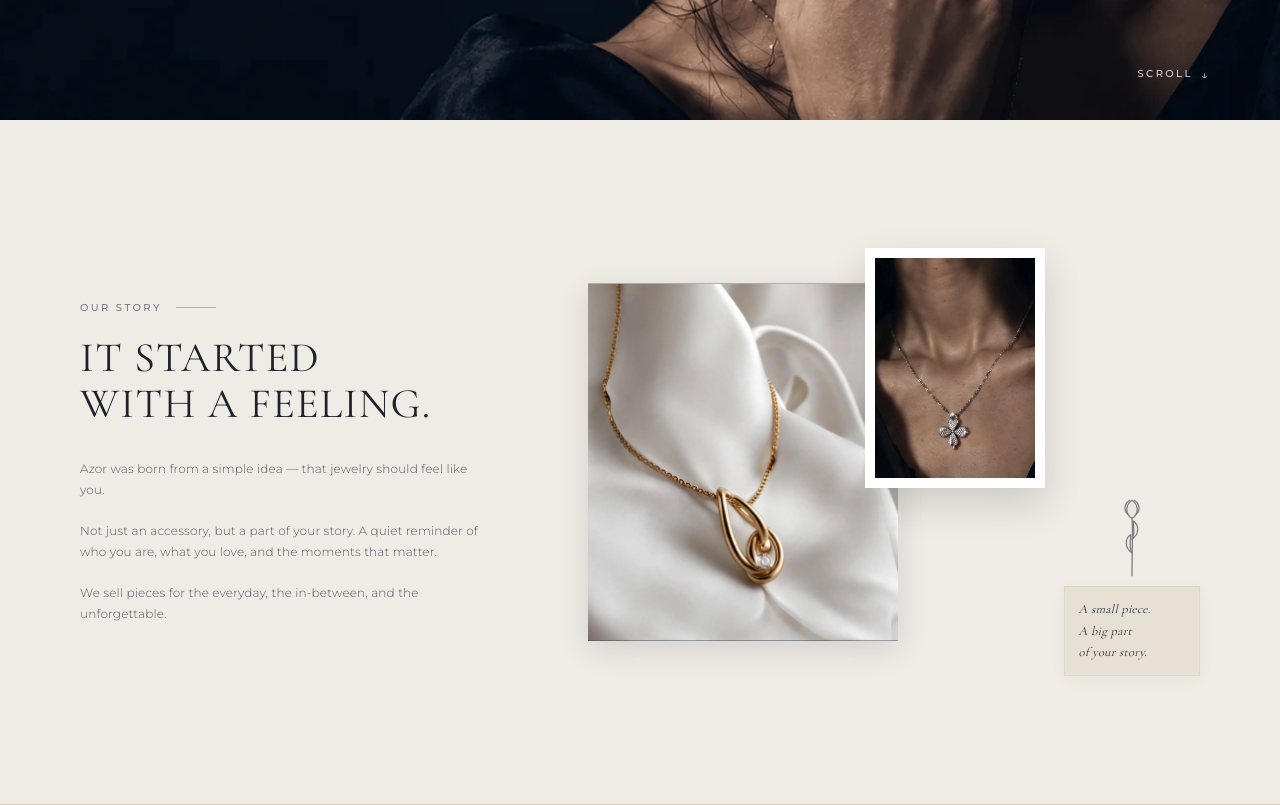
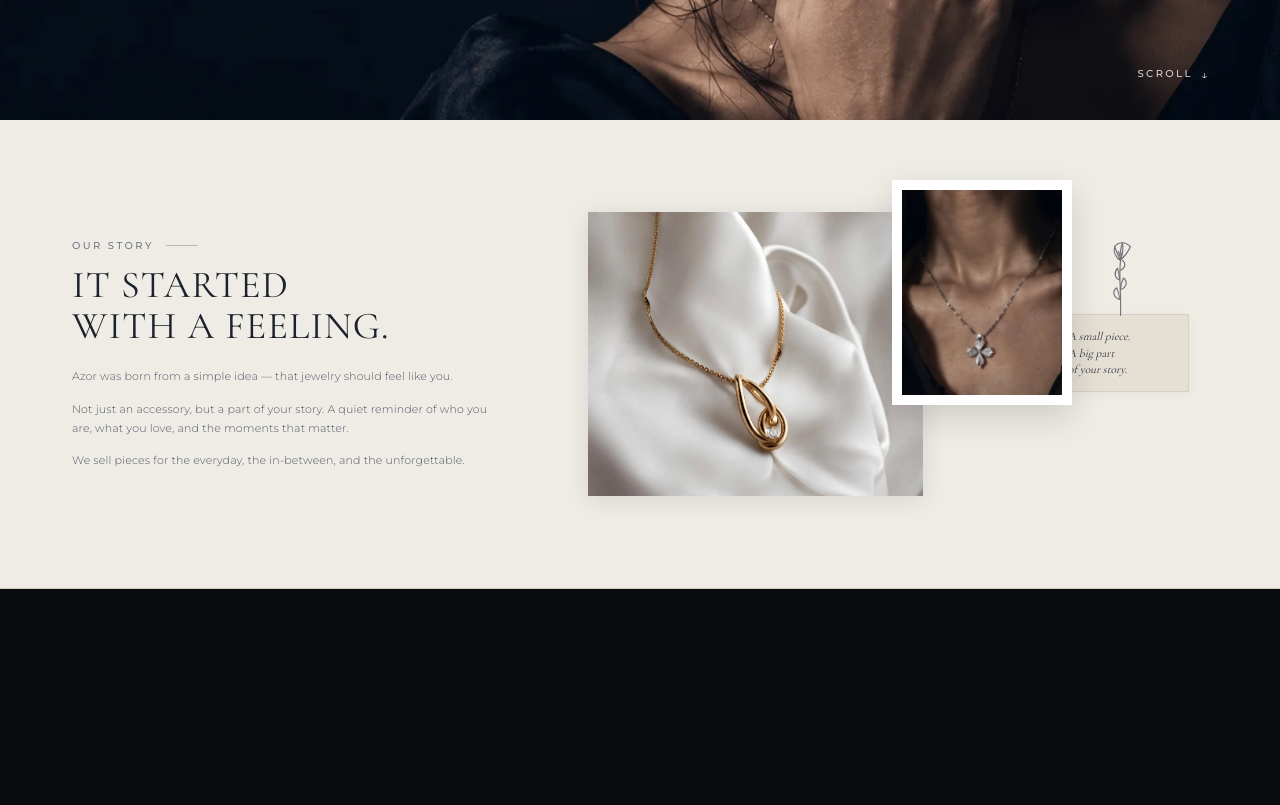
Before and after one commit to rayyan237/AZOR, a Next.js app: page /about in a window 1280 px wide. Shown: the part 680-1485 px from the top of the page. After the commit the page ends 1269 px from the top, so only its background shows below. Built offline with nearby package versions, Linux system fonts and the light colour scheme.

Commit message:
fix(about-story): tighten section vertical height, set landscape aspect ratio on main image, and nest note card with botanical sketch

```diff
--- a/src/components/about/OurStorySection.tsx
+++ b/src/components/about/OurStorySection.tsx
@@ -9,23 +9,23 @@ export function OurStorySection() {
     <section
       id="our-story"
       aria-label="Our Story - It Started With A Feeling"
-      className="relative w-full bg-[#EFECE6] text-[#1B222C] border-b border-[#D5CFBF] py-16 sm:py-20 md:py-24 lg:py-28 px-6 sm:px-10 lg:px-16 xl:px-20 select-none overflow-hidden"
+      className="relative w-full bg-[#EFECE6] text-[#1B222C] border-b border-[#D5CFBF] py-8 xs:py-10 sm:py-12 md:py-14 lg:py-16 px-5 xs:px-6 sm:px-8 md:px-10 lg:px-14 xl:px-18 2xl:px-20 select-none overflow-hidden"
     >
-      <div className="max-w-[1360px] mx-auto grid grid-cols-1 lg:grid-cols-12 gap-12 lg:gap-8 items-center">
+      <div className="max-w-[1440px] mx-auto grid grid-cols-1 lg:grid-cols-12 gap-8 lg:gap-6 xl:gap-10 items-center">
 
         {/* ================= LEFT COLUMN: STORY NARRATIVE (lg:col-span-5) ================= */}
-        <div className="lg:col-span-5 flex flex-col items-start max-w-[420px] lg:pr-4">
+        <div className="lg:col-span-5 flex flex-col items-start max-w-[420px]">
 
-          {/* Eyebrow + Hairline Rule */}
-          <div className="flex items-center gap-3.5 mb-4 sm:mb-5">
+          {/* Eyebrow with hairline rule */}
+          <div className="flex items-center gap-3 mb-2.5 sm:mb-3">
             <span className="text-[9px] xs:text-[9.5px] sm:text-[10px] font-[family-name:var(--font-sans)] font-medium tracking-[0.24em] uppercase text-[#747B86]">
               {ourStory.eyebrow}
             </span>
-            <span className="w-10 h-[1px] bg-[#1B222C]/30" aria-hidden="true" />
+            <span className="w-8 h-[1px] bg-[#1B222C]/25" aria-hidden="true" />
           </div>
 
           {/* Heading */}
-          <h2 className="text-[28px] xs:text-[32px] sm:text-[38px] xl:text-[42px] font-[family-name:var(--font-serif)] font-normal tracking-[0.03em] leading-[1.08] text-[#1B222C] mb-6 sm:mb-8">
+          <h2 className="text-[26px] xs:text-[30px] sm:text-[34px] xl:text-[38px] font-[family-name:var(--font-serif)] font-normal tracking-[0.03em] leading-[1.08] text-[#1B222C] mb-4 sm:mb-5">
             {ourStory.titleLines.map((line, idx) => (
               <span key={idx} className="block">
                 {line}
@@ -33,8 +33,8 @@ export function OurStorySection() {
             ))}
           </h2>
 
-          {/* 3 Editorial Stanzas */}
-          <div className="space-y-4 sm:space-y-5 text-[11px] xs:text-[11.5px] sm:text-[12px] font-[family-name:var(--font-sans)] font-light leading-[1.75] text-[#525A67] tracking-[0.015em]">
+          {/* 3 Narrative Stanzas */}
+          <div className="space-y-3 sm:space-y-3.5 text-[11px] xs:text-[11.5px] font-[family-name:var(--font-sans)] font-light leading-[1.7] text-[#525A67] tracking-[0.015em]">
             {ourStory.stanzas.map((stanza, idx) => (
               <p key={idx}>{stanza}</p>
             ))}
@@ -45,22 +45,25 @@ export function OurStorySection() {
         {/* ================= RIGHT COLUMN: EDITORIAL COLLAGE (lg:col-span-7) ================= */}
         <div className="lg:col-span-7 relative w-full flex items-center justify-center lg:justify-end">
 
-          {/* Composition Container: Matches the proportions of the reference */}
-          <div className="relative w-full max-w-[560px] sm:max-w-[620px] h-[340px] xs:h-[380px] sm:h-[430px] md:h-[460px]">
+          {/*
+            Tight, landscape-proportioned collage container.
+            Enforces strict proportional alignment matching the reference photography.
+          */}
+          <div className="relative w-full max-w-[500px] sm:max-w-[580px] lg:max-w-[620px] h-[260px] xs:h-[290px] sm:h-[320px] md:h-[340px] flex items-center">
 
-            {/* 1. Main Center Image: Clasping Hands (Aspect ~ 1:1.15) */}
-            <div className="absolute left-0 sm:left-2 top-1/2 -translate-y-1/2 w-[54%] xs:w-[52%] sm:w-[50%] aspect-[1/1.15] overflow-hidden bg-[#070D18] shadow-[0_8px_30px_rgba(0,0,0,0.12)]">
+            {/* 1. Main Center Image: Clasped Hands (Slightly Landscape ~ 1.15 : 1) */}
+            <div className="relative w-[56%] sm:w-[54%] aspect-[1.18/1] overflow-hidden bg-[#070D18] shadow-[0_4px_24px_rgba(0,0,0,0.1)] shrink-0">
               <Image
                 src={ourStory.images.main.src}
                 alt={ourStory.images.main.alt}
                 fill
-                sizes="(max-width: 640px) 50vw, 320px"
+                sizes="(max-width: 640px) 55vw, 340px"
                 className="object-cover object-center pointer-events-none select-none"
               />
             </div>
 
-            {/* 2. Overlapping White Polaroid: Pendant Necklace */}
-            <div className="absolute left-[48%] xs:left-[47%] sm:left-[46%] top-2 sm:top-4 w-[32%] xs:w-[30%] sm:w-[29%] aspect-[3/4] bg-white p-1.5 xs:p-2 sm:p-2.5 shadow-[0_16px_36px_rgba(0,0,0,0.14)] z-20">
+            {/* 2. Overlapping Framed Polaroid Photo (Necklace Pendant) */}
+            <div className="absolute left-[50%] sm:left-[49%] top-0 sm:-top-1 w-[31%] sm:w-[29%] aspect-[3.2/4] bg-white p-1.5 xs:p-2 sm:p-2.5 shadow-[0_12px_32px_rgba(0,0,0,0.14)] z-20">
               <div className="relative w-full h-full overflow-hidden bg-[#070D18]">
                 <Image
                   src={ourStory.images.polaroid.src}
@@ -72,40 +75,48 @@ export function OurStorySection() {
               </div>
             </div>
 
-            {/* 3. Far-Right Stack: Botanical Flower Illustration + Note Cardlet */}
-            <div className="absolute right-0 bottom-2 sm:bottom-4 w-[24%] xs:w-[23%] sm:w-[22%] flex flex-col items-center">
+            {/* 3. Small Note Cardlet + Flower Illustration: Attached directly right */}
+            <div className="absolute left-[77%] sm:left-[75%] top-[18%] sm:top-[16%] w-[23%] sm:w-[22%] z-10 flex flex-col items-center">
 
-              {/* Accurate Botanical Flower Vector */}
-              <div className="w-10 sm:w-12 h-16 sm:h-20 mb-2 opacity-55 pointer-events-none">
+              {/* Botanical Sketch: Cosmos/Poppy wildflower with climbing leaves */}
+              <div className="w-9 xs:w-10 sm:w-11 h-16 xs:h-18 sm:h-20 -mb-1 opacity-60 pointer-events-none">
                 <svg
-                  viewBox="0 0 40 70"
+                  viewBox="0 0 45 80"
                   fill="none"
                   stroke="#1B222C"
-                  strokeWidth="1.1"
+                  strokeWidth="1.15"
                   strokeLinecap="round"
                   strokeLinejoin="round"
                   className="w-full h-full"
                 >
                   {/* Stem */}
-                  <path d="M20 68 C20 45, 21 28, 20 18" />
-                  {/* Left Leaf */}
-                  <path d="M20 48 C14 44, 13 36, 19 32 C19 38, 17 43, 20 48 Z" fill="#1B222C" fillOpacity="0.05" />
-                  {/* Right Leaf */}
-                  <path d="M20 36 C26 32, 27 24, 21 20 C21 26, 23 31, 20 36 Z" fill="#1B222C" fillOpacity="0.05" />
-                  {/* Flower Petals */}
-                  <path d="M20 18 C14 14, 14 6, 20 2 C26 6, 26 14, 20 18 Z" fill="#1B222C" fillOpacity="0.05" />
-                  <path d="M16 14 C12 10, 14 4, 18 2" />
-                  <path d="M24 14 C28 10, 26 4, 22 2" />
+                  <path d="M22 78 C23 58, 20 40, 22 22" />
+
+                  {/* Stem Leaves Staggered */}
+                  <path d="M21 62 C15 60, 13 54, 18 50 C20 54, 21 58, 21 62 Z" />
+                  <path d="M22 52 C28 50, 30 44, 25 40 C23 44, 22 48, 22 52 Z" />
+                  <path d="M21 42 C16 40, 15 34, 19 30 C20 34, 21 38, 21 42 Z" />
+                  <path d="M22 32 C27 30, 28 25, 24 22" />
+
+                  {/* Wildflower Cup & Petals */}
+                  <path d="M22 22 C18 20, 14 14, 16 8 C18 13, 20 18, 22 22 Z" />
+                  <path d="M22 22 C21 16, 22 10, 24 4 C25 10, 24 16, 22 22 Z" />
+                  <path d="M22 22 C25 18, 30 14, 32 8 C30 13, 26 18, 22 22 Z" />
+                  <path d="M16 8 C19 4, 22 4, 24 4 C27 4, 30 6, 32 8" />
+
+                  {/* Stamen Accents */}
+                  <path d="M21 17 L20 13" />
+                  <path d="M23 17 L24 13" />
                 </svg>
               </div>
 
-              {/* Note Cardlet with Cormorant Garamond Italic */}
-              <div className="w-full bg-[#E6E0D5] p-3 sm:p-3.5 shadow-[0_4px_16px_rgba(0,0,0,0.04)] border border-[#DBD3C5]/60">
-                <div className="space-y-0.5 sm:space-y-1 text-left">
+              {/* Warm Oatmeal Cardlet: Tucked adjacent to polaroid */}
+              <div className="w-full bg-[#E5DFD4] p-2.5 xs:p-3 sm:p-3.5 shadow-[0_2px_12px_rgba(0,0,0,0.04)] border border-[#D8D0C2]">
+                <div className="space-y-0.5 text-left">
                   {ourStory.noteCard.lines.map((line, idx) => (
                     <p
                       key={idx}
-                      className="text-[10.5px] xs:text-[11.5px] sm:text-[12.5px] font-[family-name:var(--font-serif)] italic text-[#2D3540] leading-snug tracking-wide"
+                      className="text-[10px] xs:text-[10.5px] sm:text-[11.5px] font-[family-name:var(--font-serif)] italic text-[#2D3540] leading-tight"
                     >
                       {line}
                     </p>
```
